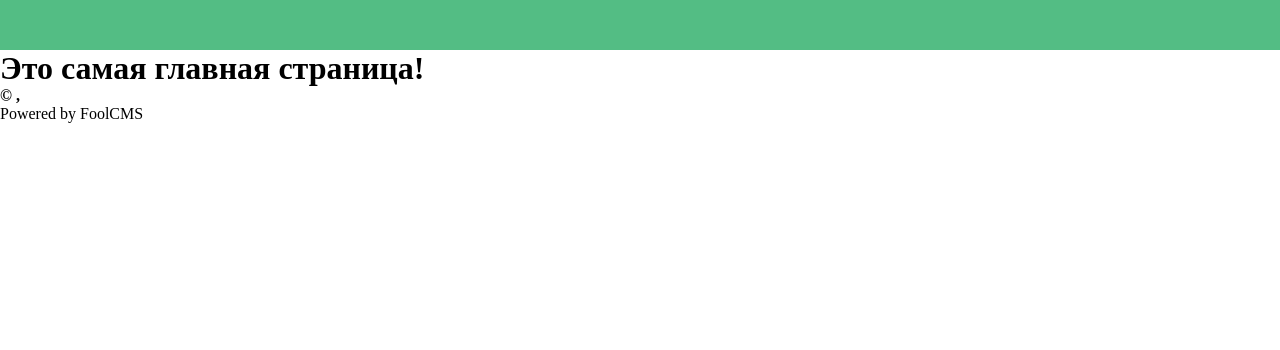
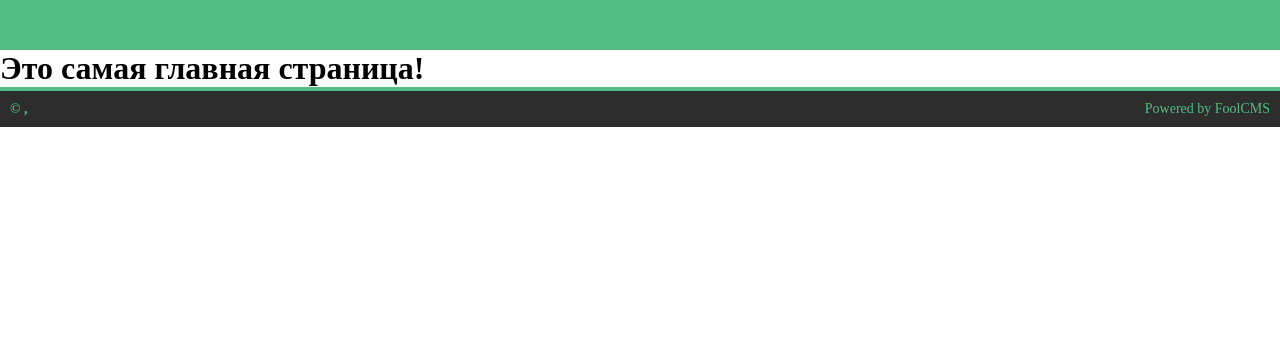
Before and after one commit to nsedenkov/php_foolcms, a PHP site: page / in a window 1280 px wide. Shown: the top 350 px of the page. Run offline with PHP 8.4, Linux system fonts and the light colour scheme; data that the repository does not hold is empty.

Commit message:
2016-02-14 nightly

```diff
--- a/css/fool.css
+++ b/css/fool.css
@@ -3,6 +3,47 @@ padding: 0;
 margin: 0;
 }
 
+.fright {
+    float: right;
+}
+
+.fleft {
+    float: left;
+}
+
+.m-left {
+    margin-left: 10px;
+}
+
+.m-right {
+    margin-right: 10px;
+}
+
+.m-top {
+    margin-top: 10px;
+}
+
+.m-bottom {
+    margin-bottom: 10px;
+}
+.wrapper {
+width: 100%;
+overflow: auto;
+clear: both;
+}
+
+.footer{
+border-top: 4px solid #53bd84;
+background: #2d2d2d;
+color: #53bd84;
+font-size: 14px;
+width: 100%;
+overflow: auto;
+clear: both;
+}
+.copyright {
+display: inline-block;
+}
 /*************************************
  * Main menu
  ************************************/
@@ -24,7 +65,6 @@ margin-top:0;
     margin: 0;
     display: inline-block;
     float: left;
-    clear: left;
     }
 }
 
--- a/templates/footer.php
+++ b/templates/footer.php
@@ -1,10 +1,13 @@
+</div><!-- wrapper -->
 <footer class="footer">
-<div class="copyrigth">
+<div class="copyright m-top m-bottom m-left">
 <?php
 $year = $engine->_fooldb->getOneGeneral('fool_year');
 $auth = $engine->_fooldb->getOneGeneral('fool_author');
 ?>
 <p><strong>&copy; <?php echo "$year, $auth" ?></strong></p>
+</div>
+<div class="fright m-top m-bottom m-right">
 <p>Powered by FoolCMS</p>
 </div>
 </footer>
--- a/templates/header.php
+++ b/templates/header.php
@@ -7,4 +7,5 @@
         <link rel="stylesheet" href="css/fool.css" type="text/css">
     </head>
     <body>
+    <div class="wrapper">
     <?php $engine->getMainMenu(); ?>
```
